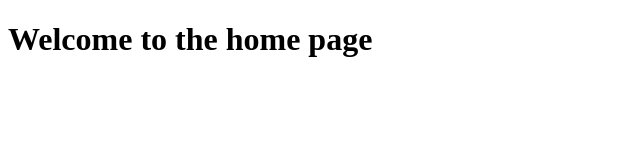
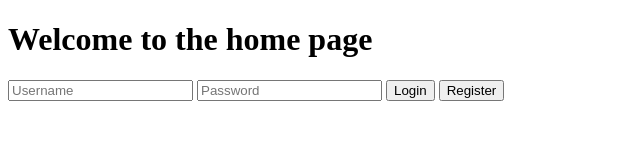
Before and after one commit to rosterg85/testdeinicio, a plain HTML site: page index.html in a window 1280 px wide. Shown: the whole page, without its empty margins (0-640 px from the left). Drawn offline with Linux system fonts and the light colour scheme.

Commit message:
actulizacion index

```diff
--- a/index.html
+++ b/index.html
@@ -6,5 +6,12 @@
 </head>
 <body>
     <h1>Welcome to the home page</h1>
+    <form>
+        <input type="text" name="username" placeholder="Username">
+        <input type="text" name="password" placeholder="Password">
+        <input type="button" value="Login" onclick="window.location.href='login.php'">
+        <input type="button" value="Register" onclick="window.location.href='register.php'">
+    </form>
+
 </body>
 </html>
```
